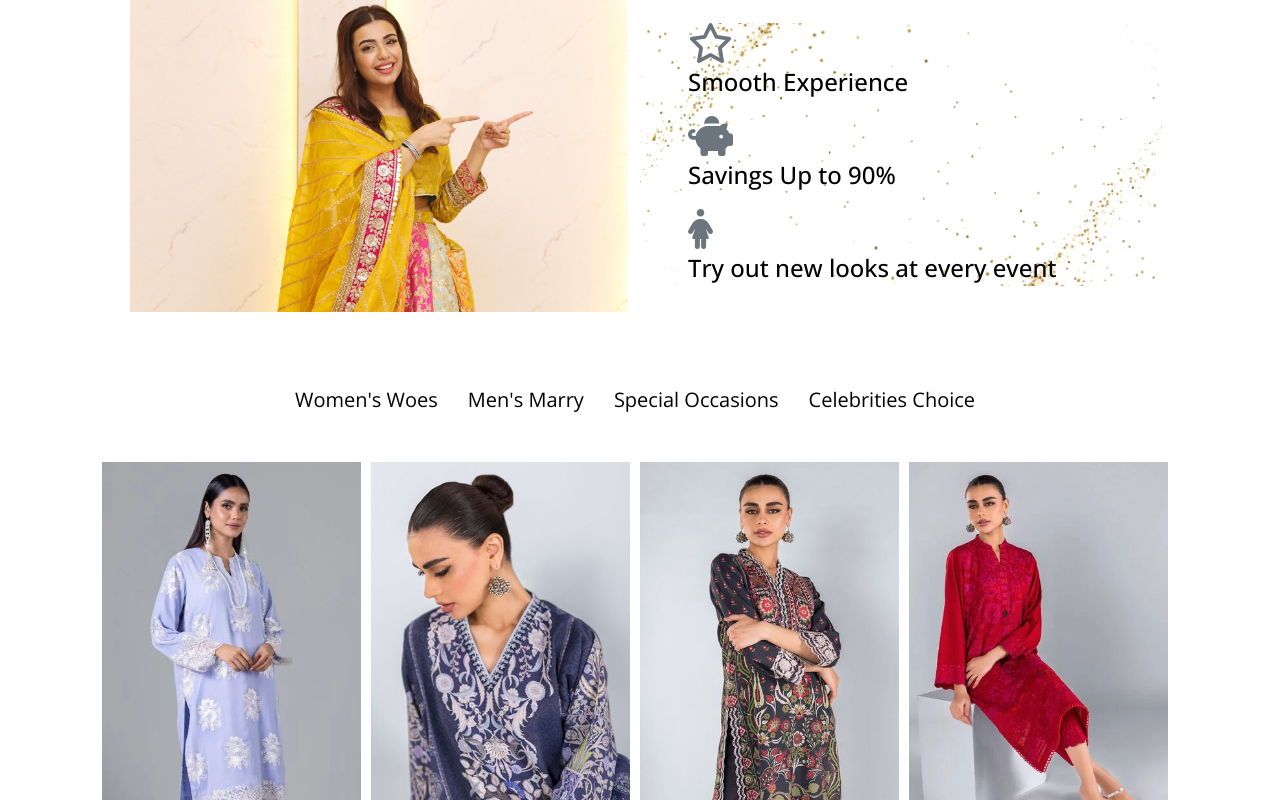
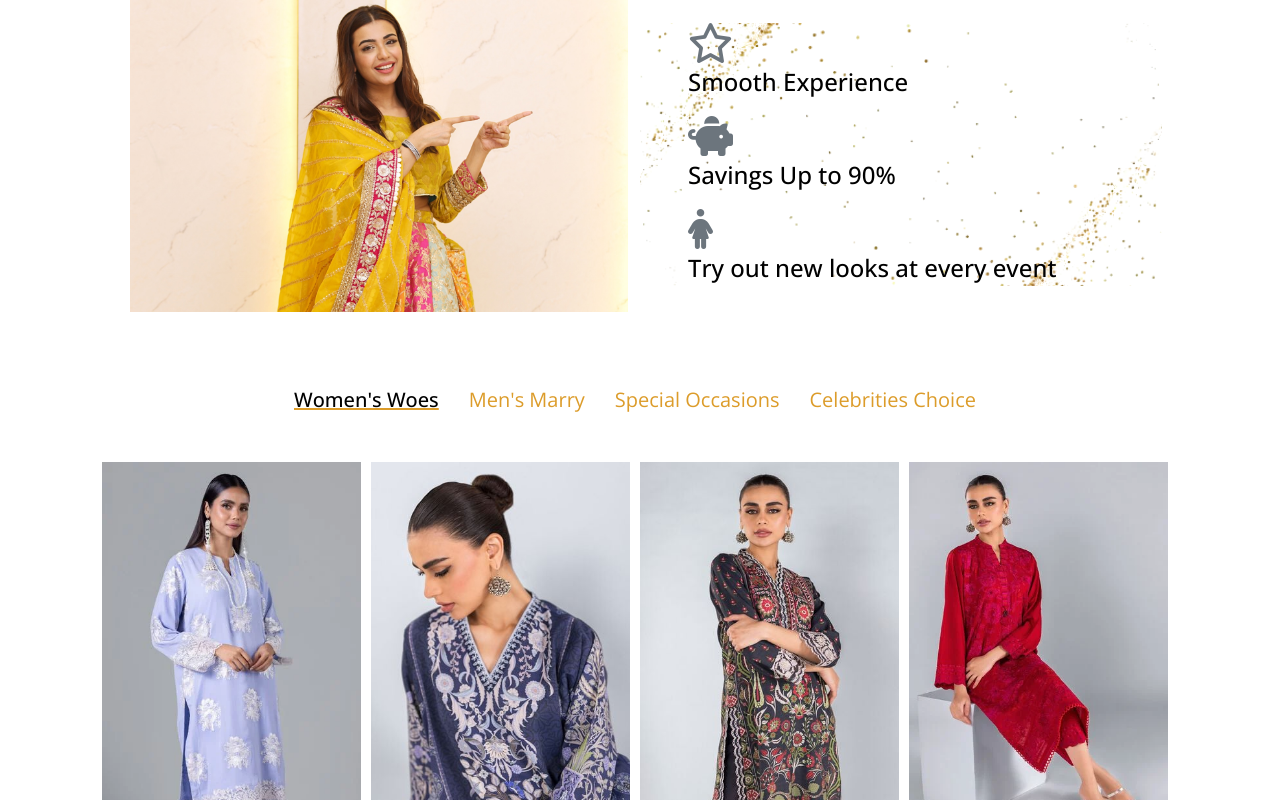
Before and after one commit to SadhwaniMomal/Rent_Hives_Project, a plain HTML site: page index.html in a window 1280 px wide. Both pictures are taken after a click on the button "Women's Woes". Shown: the part 2387-3187 px from the top of the page. Drawn offline with nearby package versions, Linux system fonts and the light colour scheme.

Commit message:
inital floder

```diff
--- a/css/style.css
+++ b/css/style.css
@@ -274,30 +274,43 @@
 .accordion-container .d-flex .accordion-header {
   margin-bottom: 0;
 }
+
 .accordion-container .my-accordion-button {
   border: none;
   background-color: transparent;
-  color: #000;
+  color: #dc9c2a;
   font-size: 20px;
   padding: 10px;
   border-radius: 5px;
   cursor: pointer;
   outline: none !important;
 }
+
+.accordion-container .my-accordion-button.active,
+.accordion-container .my-accordion-button:focus {
+  color: #000;
+  text-decoration: underline #dc9c2a;
+  font-weight: 500;
+}
+
 .accordion-body .accordion-carousel .item {
   /* margin: 10px; */
   color: #fff;
   border-radius: 3px;
   text-align: center;
 }
+
 .carousel-img {
   width: 100%;
   height: auto;
   object-fit: cover;
 }
+
 .custom-nav {
   text-align: center;
+  margin-top: 20px;
 }
+
 .custom-nav button {
   background-color: transparent;
   border: none;
@@ -307,9 +320,11 @@
   cursor: pointer;
   border-radius: 5px;
 }
+
 .custom-nav button:hover {
   background-color: #dedede;
 }
+
 .slide-number {
   margin-top: 20px;
   font-size: 1.2em;
```
